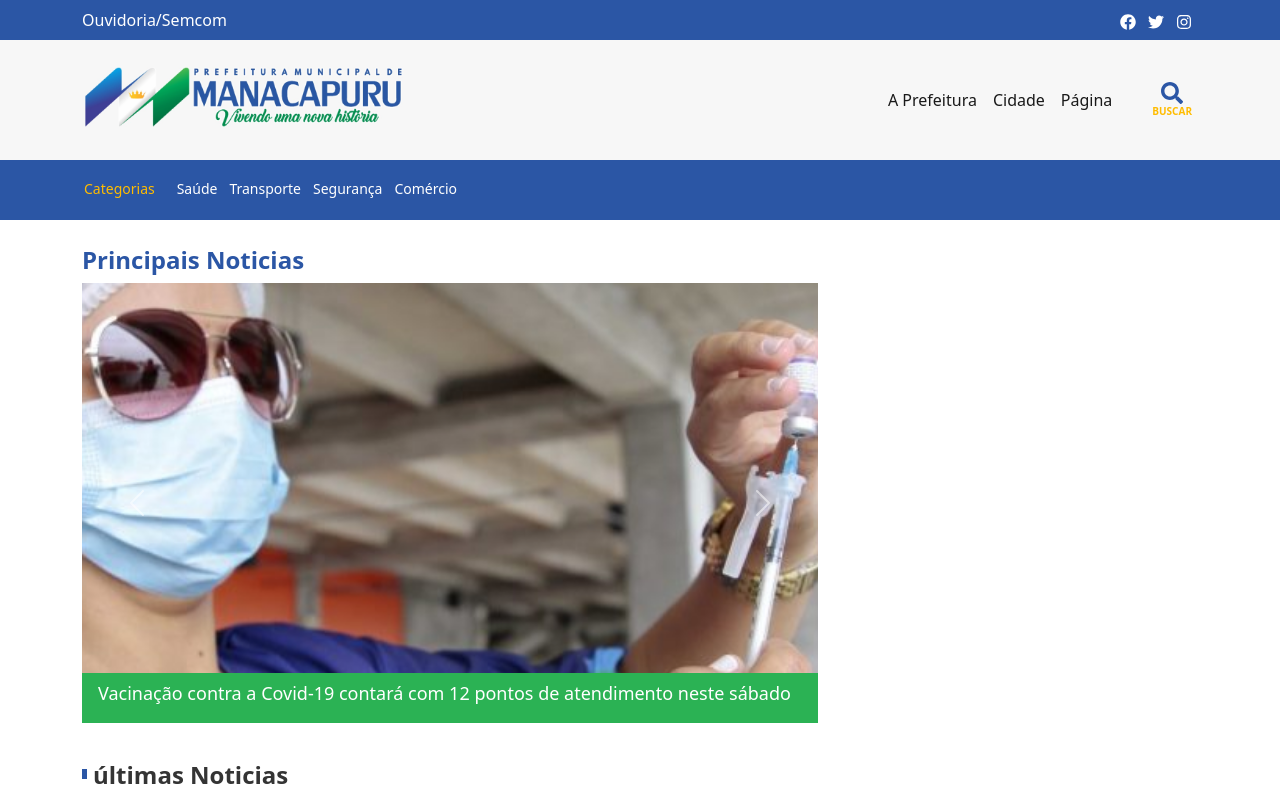
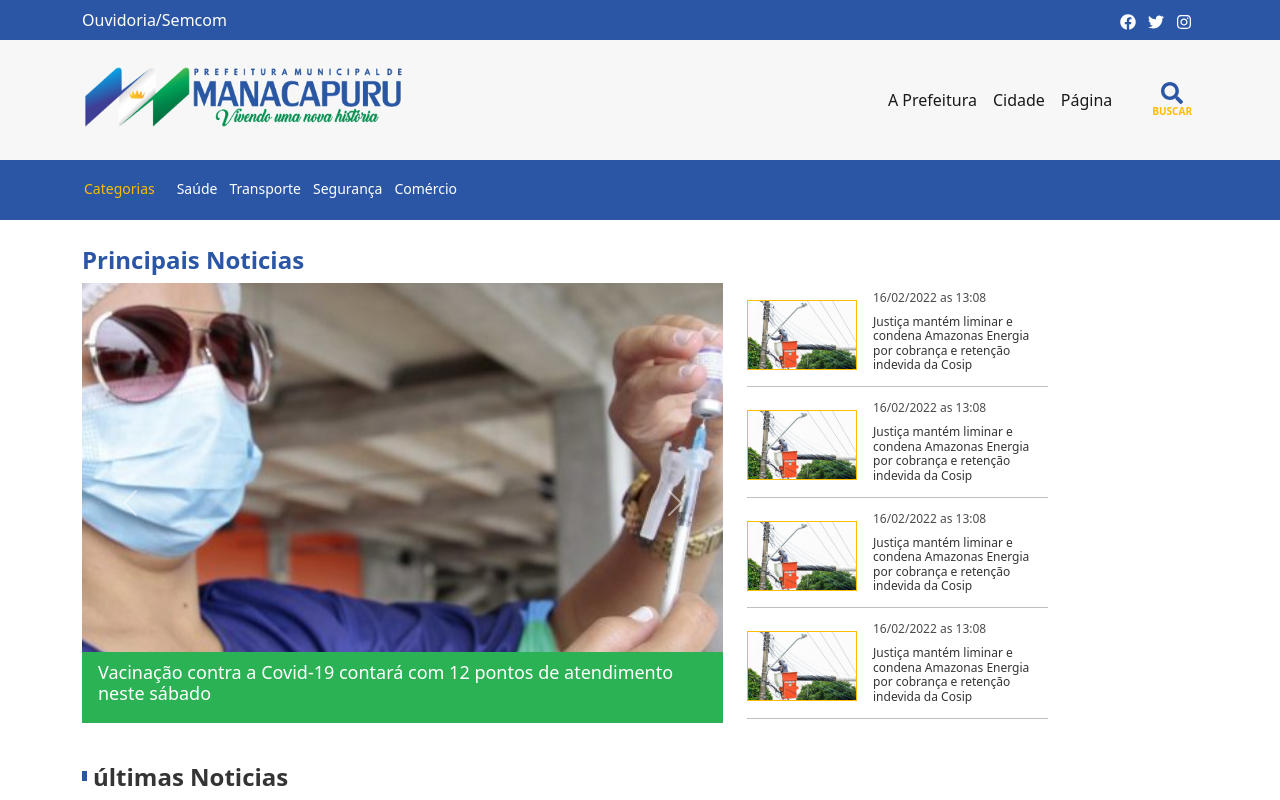
Before and after one commit to wagneraraujo/prefeitura, a Next.js app: page / in a window 1280 px wide. Shown: the top 800 px of the page. Built offline with nearby package versions, Linux system fonts and the light colour scheme.

Commit message:
paddig bottom noticias

```diff
--- a/components/ContentCarrousel/index.tsx
+++ b/components/ContentCarrousel/index.tsx
@@ -1,5 +1,5 @@
 import CarrouselNoticias from '../CarrouselNoticias'
-
+import { ItemNoticia } from '../ItemNoticia'
 export const ContentCarrousel = () => {
   return (
     <div>
@@ -8,11 +8,36 @@ export const ContentCarrousel = () => {
           <h4 className="titleSecoes">Principais Noticias</h4>
         </div>
         <div className="row">
-          <div className="col-md-8 col-xs-12 no-gutter">
+          <div className="col-md-7 col-xs-12 col-lg-7 no-gutter">
             <CarrouselNoticias />
           </div>
 
-          <div className="col-md-4 col-xs-12"></div>
+          <div className="col-md-5 col-xs-12 col-lg-5 colNoticiaWideCarrousel">
+            <ItemNoticia
+              key={1}
+              categoria="Saúde"
+              titulo="Justiça mantém liminar e condena Amazonas Energia por cobrança e retenção indevida da Cosip"
+              imagem="/n1.jpg"
+            />
+            <ItemNoticia
+              key={1}
+              categoria="Saúde"
+              titulo="Justiça mantém liminar e condena Amazonas Energia por cobrança e retenção indevida da Cosip"
+              imagem="/n1.jpg"
+            />
+            <ItemNoticia
+              key={1}
+              categoria="Saúde"
+              titulo="Justiça mantém liminar e condena Amazonas Energia por cobrança e retenção indevida da Cosip"
+              imagem="/n1.jpg"
+            />
+            <ItemNoticia
+              key={1}
+              categoria="Saúde"
+              titulo="Justiça mantém liminar e condena Amazonas Energia por cobrança e retenção indevida da Cosip"
+              imagem="/n1.jpg"
+            />
+          </div>
         </div>
       </div>
     </div>
--- a/styles/scss/_noticias.scss
+++ b/styles/scss/_noticias.scss
@@ -81,3 +81,29 @@
 .linhabanners {
     margin-top: 30px;
 }
+.colNoticiaWideCarrousel {
+    display: none;
+
+    @include for-tablet-landscape-up {
+        display: flex;
+        flex-direction: column;
+
+        .descricaoNotcia {
+            display: none;
+        }
+        .imagemNoticia {
+            width: 110px;
+            height: 70px;
+        }
+        .categorianoticia {
+            display: none;
+        }
+        .itemNoticia {
+            margin: 6px 0;
+            padding-bottom: 6px;
+            h3 {
+                font-size: 12px !important;
+            }
+        }
+    }
+}
```
